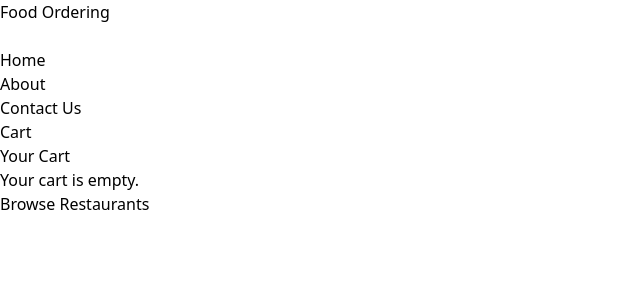
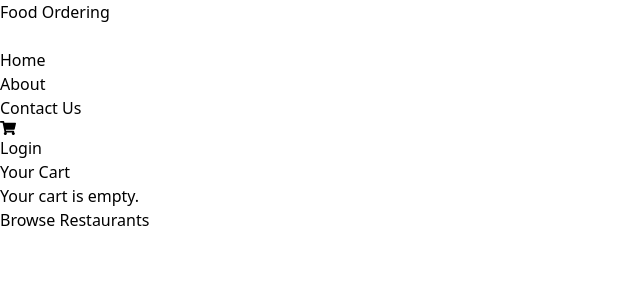
Before and after one commit to sunil0336/food-ordering-app, a React (Vite) app: page /cart in a window 1280 px wide. Shown: the top 300 px of the page, without its empty margins (0-640 px from the left). Built offline with nearby package versions, Linux system fonts and the light colour scheme.

Commit message:
implemented Checkout functionality with login Authentication

```diff
--- a/src/App.jsx
+++ b/src/App.jsx
@@ -3,7 +3,6 @@ import { BrowserRouter, Routes, Route, Outlet } from "react-router-dom";
 import Body from "./components/Body";
 import Header from "./components/Header";
 import Spinner from "./components/Spinner";
-import Login from "./components/Restaurants/Login";
 
 // lazy loading
 const About = lazy(() => import("./components/About"));
@@ -11,6 +10,7 @@ const ContactUs = lazy(() => import("./components/ContactUs"));
 const Error = lazy(() => import("./components/Error"));
 const RestaurantMenu = lazy(() => import("./components/Restaurants/RestaurantMenu"));
 const Cart = lazy(() => import("./components/Cart"));
+const Login = lazy(() => import("./components/Restaurants/Login"));
 
 export default function App() {
   return (
@@ -23,9 +23,8 @@ export default function App() {
           <Route path="/contact" element={<ContactUs />} />
           <Route path="/cart" element={<Cart />} />
           <Route path="/restaurants/:id" element={<RestaurantMenu />} />
+          <Route path="/login" element={<Login />} />
           <Route path="*" element={<Error />} />
-
-          <Route path="/test" element={<Login />} />
 
         </Routes>
       </Suspense>
--- a/src/components/Cart.jsx
+++ b/src/components/Cart.jsx
@@ -1,6 +1,6 @@
 import React, { useEffect } from "react";
 import { useSelector, useDispatch } from "react-redux";
-import { Link } from "react-router-dom";
+import { Link, useNavigate } from "react-router-dom";
 import { clearCart } from "../slice/cartSlice";
 import { ToastContainer, toast } from "react-toastify";
 import "react-toastify/dist/ReactToastify.css";
@@ -8,6 +8,8 @@ import "react-toastify/dist/ReactToastify.css";
 function Cart() {
   const cartItems = useSelector((state) => state.cart.items);
   const dispatch = useDispatch();
+  const isAuthenticated = useSelector((state) => state.auth.isAuthenticated);
+  const navigate = useNavigate();
 
   const totalItems = cartItems.reduce((sum, item) => sum + item.qty , 0);
   const totalPrice = cartItems.reduce((sum, item) => sum + item.price * (item.qty || 1), 0);
@@ -16,7 +18,31 @@ function Cart() {
     console.log("Cart items updated:", cartItems);
   }, [cartItems]);
 
-  // Toast for remove
+  // checkout function
+  const handleCheckout = () => {
+    if(!isAuthenticated) {
+      navigate("/login");
+      return;
+    }else{
+      dispatch(clearCart());
+      toast.success("Order Placed successful! Thank you.", {
+            position: "top-center",
+            autoClose: 3000,
+            hideProgressBar: false,
+            closeOnClick: false,
+            pauseOnHover: true,
+            draggable: true,
+            progress: undefined,
+            theme: "light",
+            // transition: Bounce,
+        });
+      setTimeout(() => {
+        navigate("/");
+      }, 3000);
+    }
+  };
+
+
   const handleRemove = (id , name) => {
     dispatch({ type: 'cart/removeFromCart', payload: { id } });
     toast.info(`${name} removed from cart`, {
@@ -116,7 +142,9 @@ function Cart() {
               >
                 Clear Cart
               </button>
-              <button className="w-full md:w-auto px-6 py-2 bg-orange-500 text-white font-semibold rounded hover:bg-orange-600 transition">
+              <button
+                onClick={handleCheckout}
+                className="w-full md:w-auto px-6 py-2 bg-orange-500 text-white font-semibold rounded hover:bg-orange-600 transition">
                 Checkout
               </button>
             </div>
--- a/src/components/Header.jsx
+++ b/src/components/Header.jsx
@@ -1,8 +1,16 @@
 import React from 'react';
 import { NavLink } from 'react-router-dom';
+import { useDispatch, useSelector } from 'react-redux';
+import { login, logout } from '../slice/authSlice';
+import { FaShoppingCart } from 'react-icons/fa';
 
 function Header() {
   const [menuOpen, setMenuOpen] = React.useState(false);
+  const cartItems = useSelector((state) => state.cart.items);
+  // Use qty/quantity fallback for total items
+  const totalItems = cartItems.reduce((total, item) => total + (item.qty || item.quantity || 1), 0);
+  const isAuthenticated = useSelector((state) => state.auth.isAuthenticated);
+  const dispatch = useDispatch();
 
   const activeLinkClass = ({ isActive }) =>
     isActive
@@ -32,7 +40,7 @@ function Header() {
           </button>
         </div>
 
-        <ul className="hidden md:flex space-x-2 font-bold">
+        <ul className="hidden md:flex space-x-2 font-bold items-center">
           <li>
             <NavLink to="/" className={activeLinkClass}>Home</NavLink>
           </li>
@@ -43,8 +51,36 @@ function Header() {
             <NavLink to="/contact" className={activeLinkClass}>Contact Us</NavLink>
           </li>
           <li>
-            <NavLink to="/cart" className={activeLinkClass}>Cart</NavLink>
+            <NavLink
+              to="/cart"
+              className={({ isActive }) =>
+                `${activeLinkClass({ isActive })} relative flex items-center`
+              }
+            >
+              <FaShoppingCart className="text-xl" />
+              {totalItems > 0 && (
+                <span className="absolute -top-2 -right-2 bg-red-500 text-white rounded-full px-1.5 py-0.5 text-xs font-bold shadow">
+                  {totalItems}
+                </span>
+              )}
+            </NavLink>
           </li>
+
+          {isAuthenticated ? (
+            <li>
+              <button
+                onClick={() => {
+                  dispatch(logout());
+                }}
+              >
+                Logout
+              </button>
+            </li>
+          ) : (
+            <li>
+              <NavLink to="/login" className={activeLinkClass}>Login</NavLink>
+            </li>
+          )}
         </ul>
       </div>
 
@@ -61,8 +97,37 @@ function Header() {
               <NavLink to="/contact" className={activeLinkClass} onClick={() => setMenuOpen(false)}>Contact Us</NavLink>
             </li>
             <li>
-              <NavLink to="/cart" className={activeLinkClass} onClick={() => setMenuOpen(false)}>Cart</NavLink>
+              <NavLink
+                to="/cart"
+                className={({ isActive }) =>
+                  `${activeLinkClass({ isActive })} relative flex items-center`
+                }
+                onClick={() => setMenuOpen(false)}
+              >
+                <FaShoppingCart className="text-xl" />
+                {totalItems > 0 && (
+                  <span className="absolute -top-2 -right-2 bg-red-500 text-white rounded-full px-1.5 py-0.5 text-xs font-bold shadow">
+                    {totalItems}
+                  </span>
+                )}
+              </NavLink>
             </li>
+            {isAuthenticated ? (
+              <li>
+                <button
+                  onClick={() => {
+                    dispatch(logout());
+                    setMenuOpen(false);
+                  }}
+                >
+                  Logout
+                </button>
+              </li>
+            ) : (
+              <li>
+                <NavLink to="/login" className={activeLinkClass} onClick={() => setMenuOpen(false)}>Login</NavLink>
+              </li>
+            )}
           </ul>
         </div>
       )}
```
